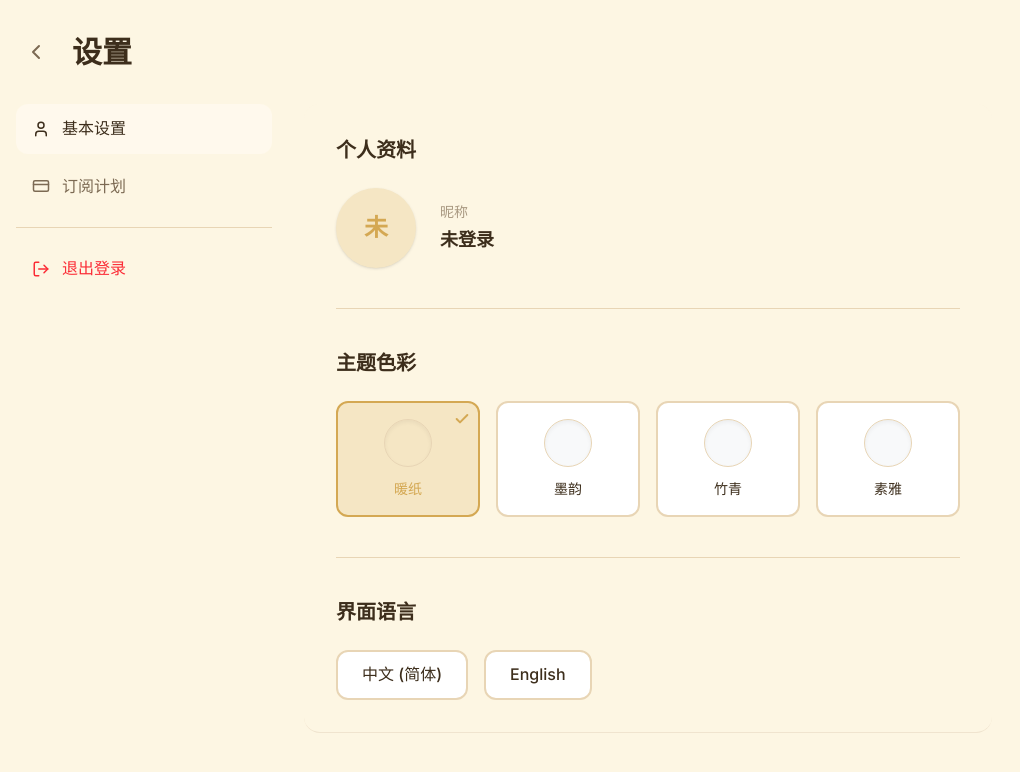
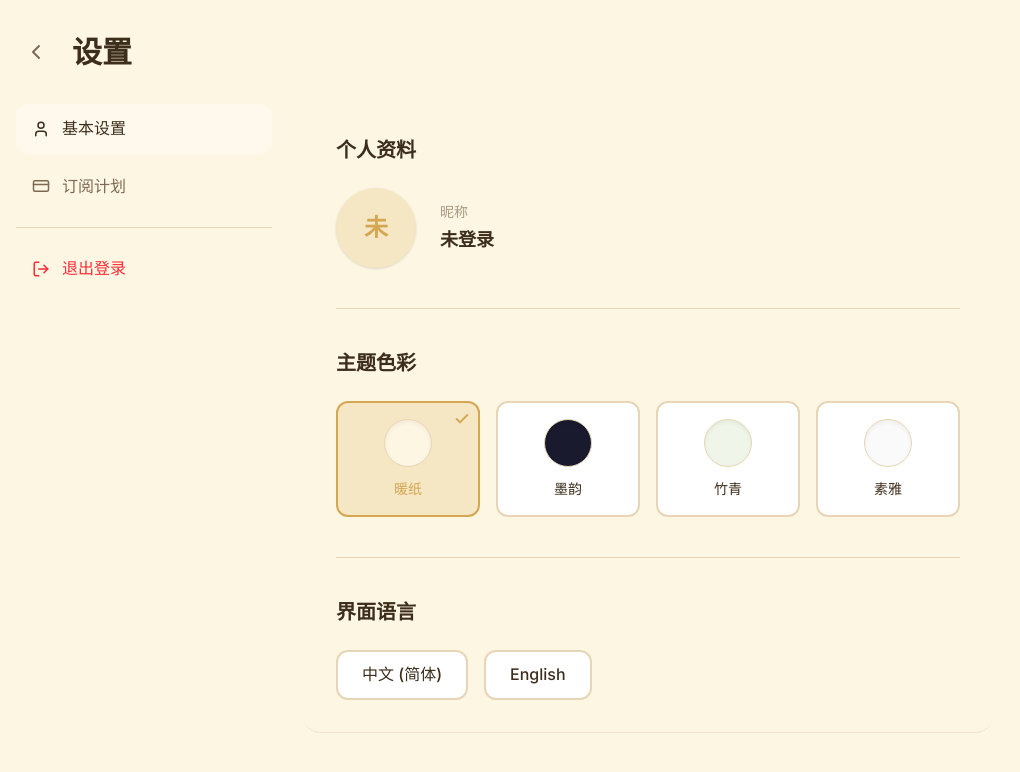
Before and after one commit to sannyii/deep-writing, a Next.js app: page /settings in a window 1280 px wide. Shown: the top 772 px of the page, without its empty margins (136-1156 px from the left). Built offline with nearby package versions, Linux system fonts and the light colour scheme; no server answers.

Commit message:
fix: correctly map theme background colors in Settings UI previews

```diff
--- a/src/app/settings/page.tsx
+++ b/src/app/settings/page.tsx
@@ -6,6 +6,7 @@ import { useSession, signOut } from 'next-auth/react';
 import { User, CreditCard, ChevronLeft, LogOut, Check } from 'lucide-react';
 import Link from 'next/link';
 import { useAppStore } from '@/lib/store';
+import { themes } from '@/lib/themes';
 
 export default function SettingsPage() {
     const t = useTranslations();
@@ -19,7 +20,7 @@ export default function SettingsPage() {
 
     // Define allowed theme IDs
     type ThemeId = 'warm_paper' | 'ink' | 'bamboo' | 'minimal';
-    const themes: { id: ThemeId; name: string }[] = [
+    const themeOptions: { id: ThemeId; name: string }[] = [
         { id: 'warm_paper', name: t('settings.themes.warm_paper') },
         { id: 'ink', name: t('settings.themes.ink') },
         { id: 'bamboo', name: t('settings.themes.bamboo') },
@@ -108,7 +109,7 @@ export default function SettingsPage() {
                             <section>
                                 <h2 className="text-xl font-bold mb-6">{t('settings.theme')}</h2>
                                 <div className="grid grid-cols-2 sm:grid-cols-4 gap-4">
-                                    {themes.map((tItem) => {
+                                    {themeOptions.map((tItem) => {
                                         const isSelected = theme === tItem.id;
                                         return (
                                             <button
@@ -122,7 +123,7 @@ export default function SettingsPage() {
                                                 <div
                                                     className="w-12 h-12 rounded-full shadow-inner"
                                                     style={{
-                                                        background: `var(--theme-${tItem.id}-bg-primary, ${isSelected ? 'var(--color-bg-primary)' : '#f8f9fa'})`,
+                                                        background: themes[tItem.id as keyof typeof themes].bg,
                                                         border: '1px solid var(--color-border)'
                                                     }}
                                                 ></div>
```
